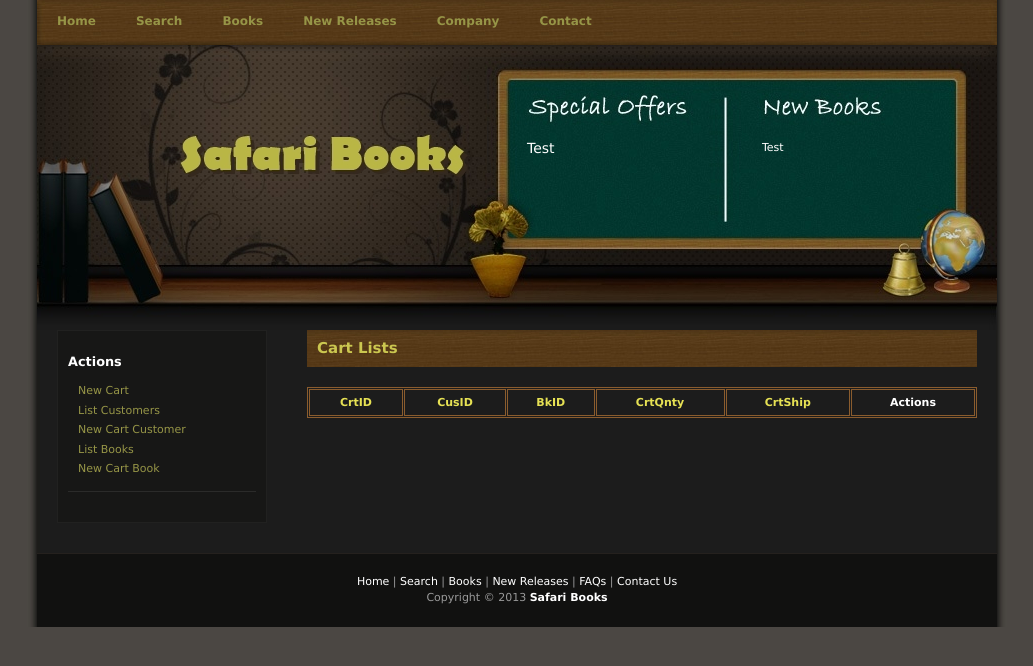
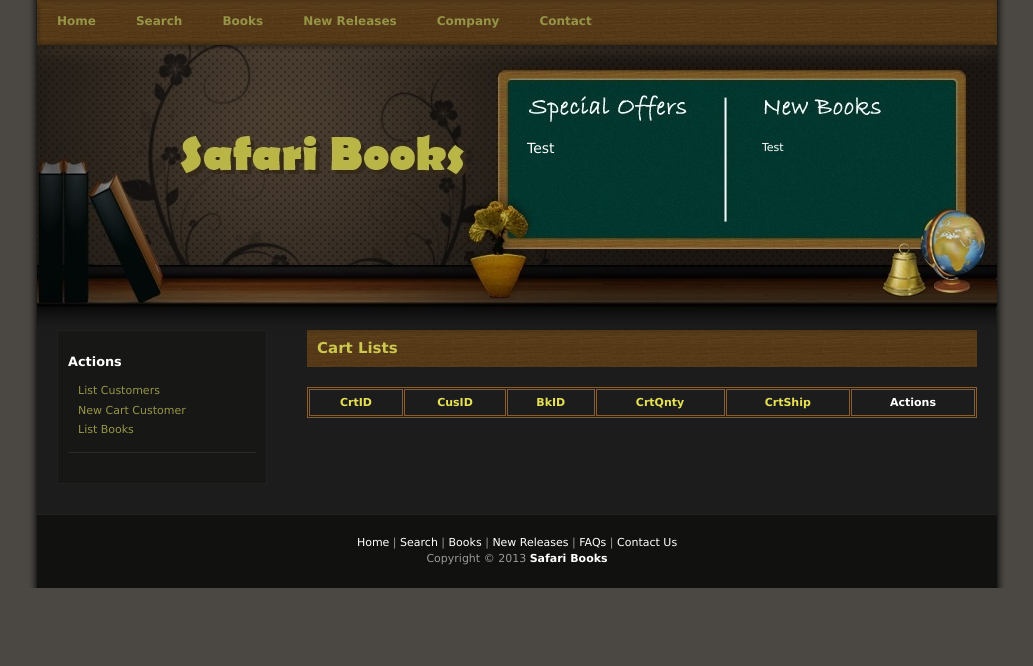
Before and after one commit to breinntaguilar/safaribooks, a CakePHP app: the page made by app/View/Carts/index.ctp in a window 1280 px wide. Shown: the top 666 px of the page, without its empty margins (123-1156 px from the left). Run offline with PHP 8.4 and a stand-in for CakePHP, Linux system fonts and the light colour scheme; the template is opened without the code that fills it, so the values that code supplies are empty; some libraries are stand-ins or nearby versions.

Commit message:
Update index.ctp

```diff
--- a/app/View/Carts/index.ctp
+++ b/app/View/Carts/index.ctp
@@ -1,14 +1,11 @@
-
 <div id="templatemo_content_left">
     <div class="templatemo_content_left_section">
 		<div class="actions">
 			<h3><?php echo __('Actions'); ?></h3>
 			<ul>
-				<li><?php echo $this->Html->link(__('New Cart'), array('action' => 'add')); ?></li>
 				<li><?php echo $this->Html->link(__('List Customers'), array('controller' => 'customers', 'action' => 'index')); ?> </li>
 				<li><?php echo $this->Html->link(__('New Cart Customer'), array('controller' => 'customers', 'action' => 'add')); ?> </li>
 				<li><?php echo $this->Html->link(__('List Books'), array('controller' => 'books', 'action' => 'index')); ?> </li>
-				<li><?php echo $this->Html->link(__('New Cart Book'), array('controller' => 'books', 'action' => 'add')); ?> </li>
 			</ul>
 		</div>
 	</div>
```
